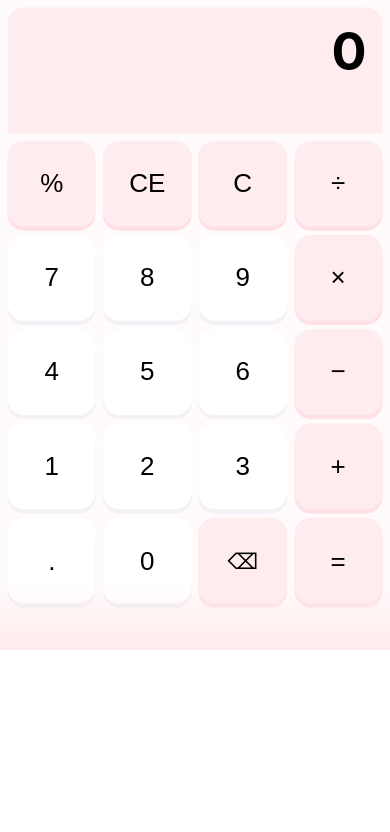
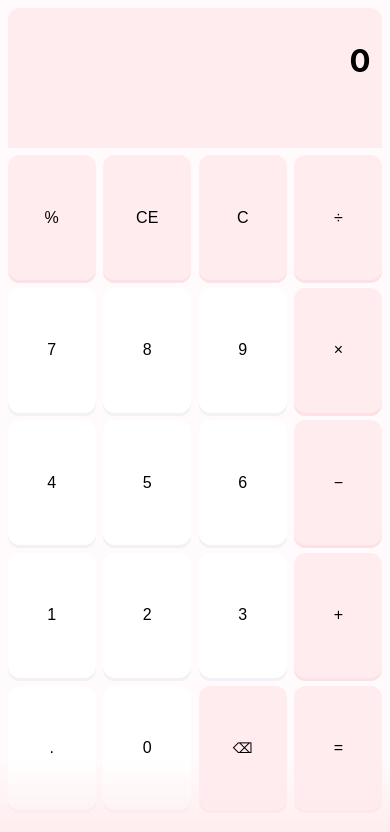
Before and after one commit to re-rank/-, a plain HTML site: page index.html in a window 390 px wide. Drawn offline with Linux system fonts and the light colour scheme.

Commit message:
반응형 문제 수정

```diff
--- a/index.html
+++ b/index.html
@@ -10,6 +10,10 @@
     <meta http-equiv="Expires" content="0">
     <title>계산기 위젯 v2</title>
     <style>
+        * {
+            box-sizing: border-box;
+        }
+
         html, body {
             margin: 0;
             padding: 0;
@@ -20,13 +24,13 @@
         }
 
         #calculator-container {
-            width: 100vw;
-            height: 100vh;
+            width: 100%;
+            height: 100%;
             background-color: #fffafb;
             display: flex;
             flex-direction: column;
             position: relative;
-            transform-origin: top left;
+            min-height: 300px;
         }
 
         #calculator-container::after {
@@ -42,28 +46,28 @@
 
         .display {
             background-color: #ffecef;
-            padding: 3% 4%;
-            margin: 2%;
+            padding: 4vh 3vw;
+            margin: 2vw;
             margin-bottom: 0;
             text-align: right;
-            border-radius: 15px 15px 0 0;
+            border-radius: min(15px, 3vw) min(15px, 3vw) 0 0;
             flex-shrink: 0;
         }
 
         .result {
-            font-size: 48px;
+            font-size: clamp(24px, 8vw, 48px);
             font-weight: 700;
             color: #000;
-            margin-bottom: 5px;
+            margin-bottom: 0.5vh;
             overflow: hidden;
             text-overflow: ellipsis;
             white-space: nowrap;
         }
 
         .operation {
-            font-size: 24px;
+            font-size: clamp(16px, 4vw, 24px);
             color: #000;
-            min-height: 30px;
+            min-height: clamp(20px, 4vh, 30px);
             overflow: hidden;
             text-overflow: ellipsis;
             white-space: nowrap;
@@ -74,38 +78,40 @@
             display: grid;
             grid-template-columns: repeat(4, 1fr);
             grid-template-rows: repeat(5, 1fr);
-            gap: 2%;
-            padding: 2%;
-            padding-bottom: 12%;
+            gap: 2vw;
+            padding: 2vw;
+            padding-bottom: 4vh;
         }
 
         button {
             background-color: #ffecef;
             border: none;
-            border-radius: 15px;
-            font-size: 24px;
+            border-radius: min(15px, 3vw);
+            font-size: clamp(16px, 4vw, 24px);
             font-weight: 500;
             color: #000;
             cursor: pointer;
             display: flex;
             align-items: center;
             justify-content: center;
-            box-shadow: 0 4px 0 #fee1e5;
+            box-shadow: 0 min(4px, 0.8vw) 0 #fee1e5;
             transition: all 0.1s ease;
+            padding: 0;
+            min-height: 30px;
         }
 
         .number {
             background-color: #ffffff;
-            box-shadow: 0 4px 0 #f1f1f6;
+            box-shadow: 0 min(4px, 0.8vw) 0 #f1f1f6;
         }
 
         button:active {
-            transform: translateY(4px);
+            transform: translateY(min(4px, 0.8vw));
             box-shadow: none;
         }
 
         .backspace {
-            font-size: 20px;
+            font-size: clamp(14px, 3.5vw, 20px);
         }
     </style>
 </head>
@@ -254,37 +260,6 @@
         }
 
         updateDisplay();
-
-        // 동적 스케일링
-        function scaleCalculator() {
-            const container = document.getElementById('calculator-container');
-            const windowWidth = window.innerWidth;
-            const windowHeight = window.innerHeight;
-
-            // 기준 크기 (디자인 기준)
-            const baseWidth = 360;
-            const baseHeight = 600;
-
-            // 스케일 계산
-            const scaleX = windowWidth / baseWidth;
-            const scaleY = windowHeight / baseHeight;
-            const scale = Math.min(scaleX, scaleY);
-
-            // 스케일 적용
-            container.style.transform = `scale(${scale})`;
-            container.style.width = baseWidth + 'px';
-            container.style.height = baseHeight + 'px';
-        }
-
-        // 초기 실행 및 리사이즈 이벤트
-        window.addEventListener('load', scaleCalculator);
-        window.addEventListener('resize', scaleCalculator);
-
-        // iframe 내부에서 실행될 때를 위한 추가 처리
-        if (window.parent !== window) {
-            // iframe 크기 변경 감지
-            setInterval(scaleCalculator, 100);
-        }
     </script>
 </body>
 </html>
```
